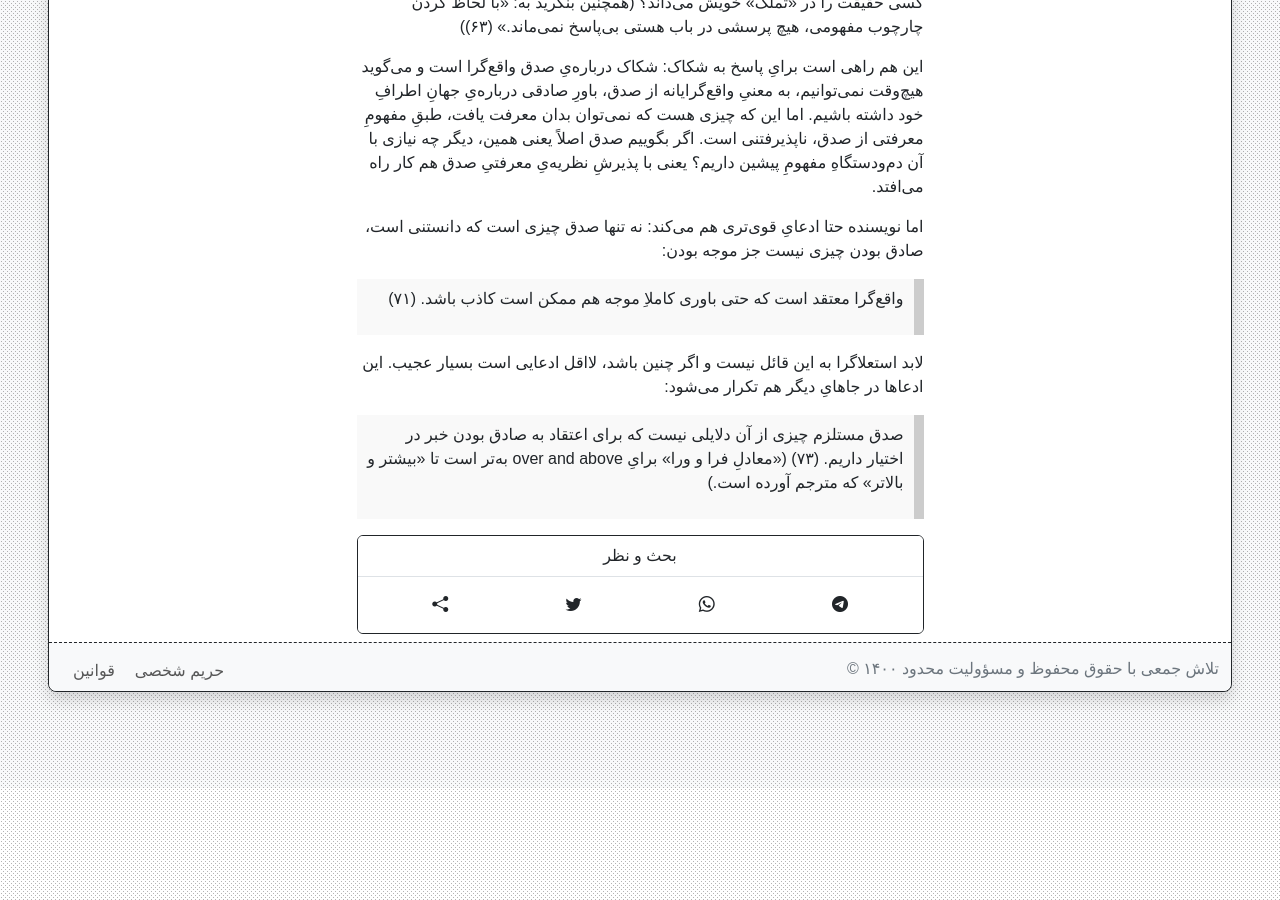
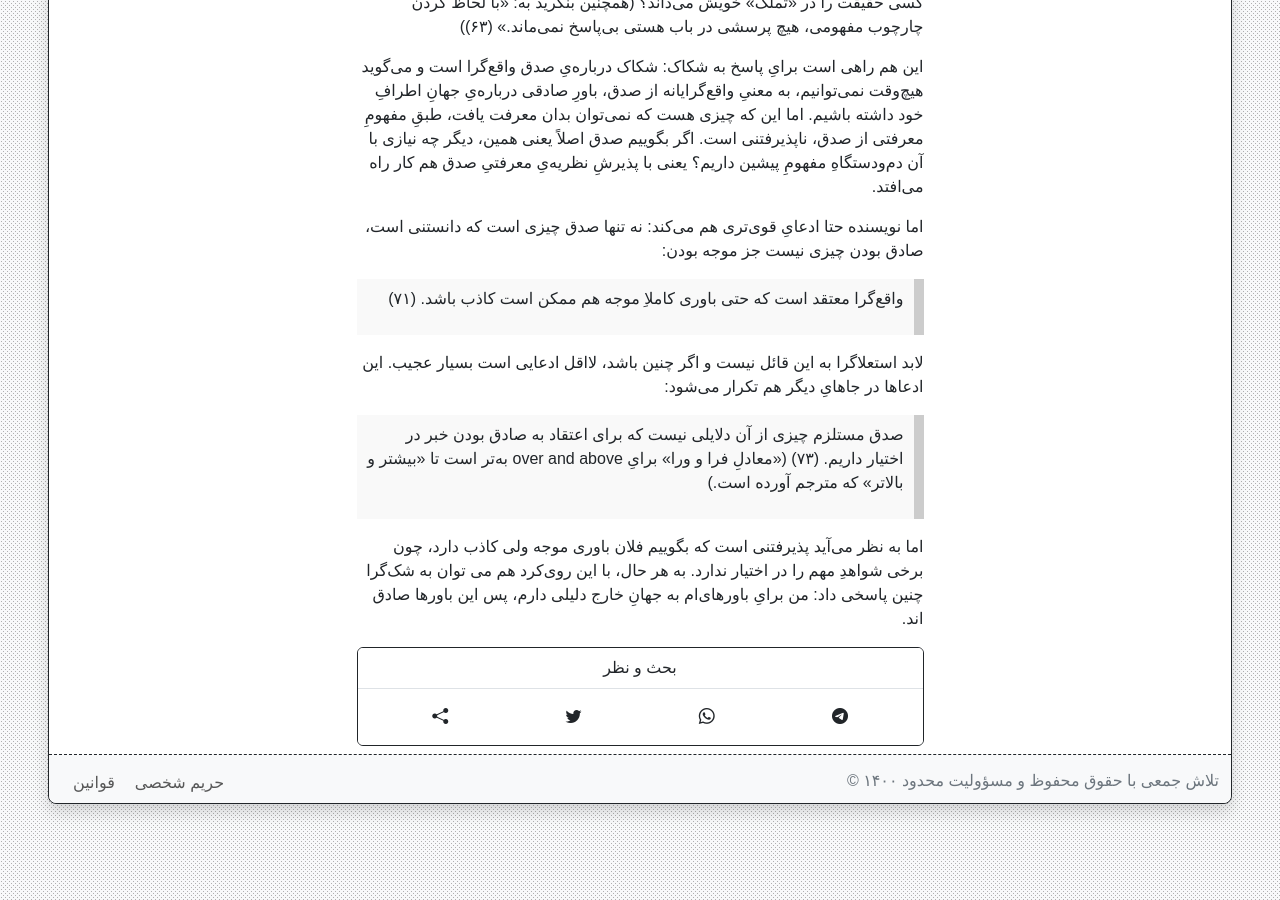
Before and after one commit to phicudemy/phicudemy.github.io, a Jekyll site: the page built from _posts/2024-08-02-perspevtive.md, in a window 1280 px wide and 900 px high, scrolled down 6354 px. Built offline with Jekyll 4.4.1, drawn with Linux system fonts in a browser that asks for light colours; comment, search, counter and statistics services are not loaded; a style sheet for code colours, icons or effects is not loaded; before the commit the page ends 7142 px from its top, so only the background shows below that.

Commit message:
TinaCMS content update

```diff
--- a/_posts/2024-08-02-perspevtive.md
+++ b/_posts/2024-08-02-perspevtive.md
@@ -98,3 +98,5 @@ tags:
 لابد استعلاگرا به این قائل نیست و اگر چنین باشد، لااقل ادعایی است بسیار عجیب. این ادعاها در جاهایِ دیگر هم تکرار می‌شود:
 
 > صدق مستلزم چیزی  از آن دلایلی نیست که برای اعتقاد به صادق بودن خبر در اختیار داریم. (۷۳) («معادلِ فرا و ورا» برایِ over and above به‌تر است تا «بیشتر و بالاتر» که مترجم آورده است.)
+
+اما به نظر می‌آید پذیرفتنی است که بگوییم فلان باوری موجه ولی کاذب دارد، چون برخی شواهدِ مهم را در اختیار ندارد. به هر حال، با این روی‌کرد هم می توان به شک‌گرا چنین پاسخی داد: من برایِ باورهای‌ام به جهانِ خارج دلیلی دارم، پس این باورها صادق اند.
```
